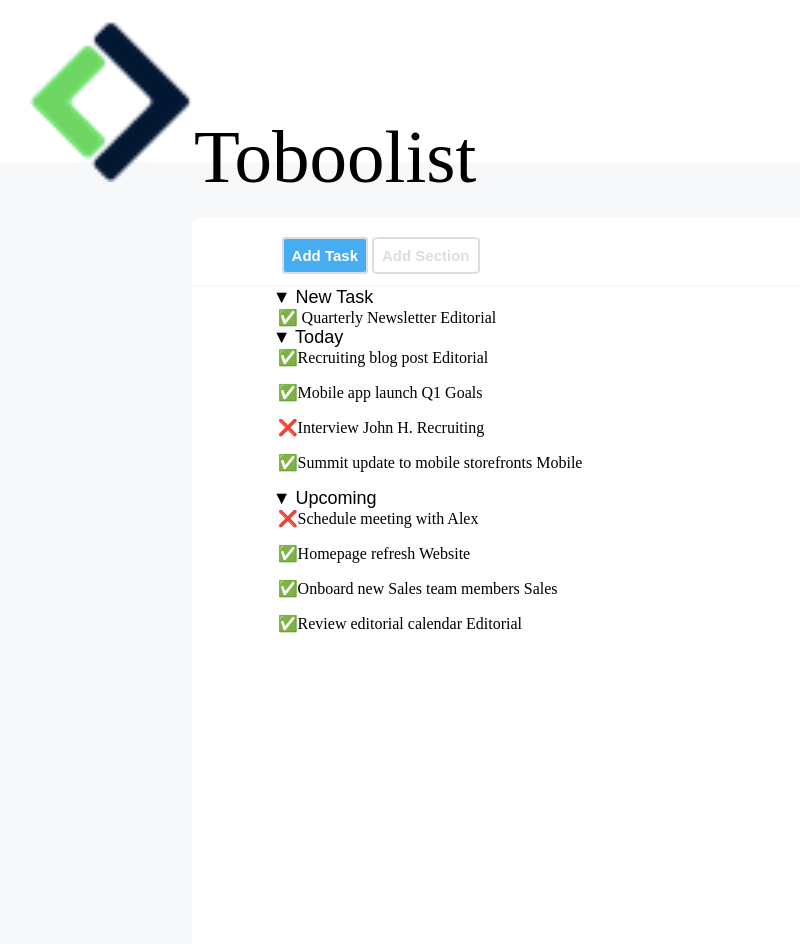
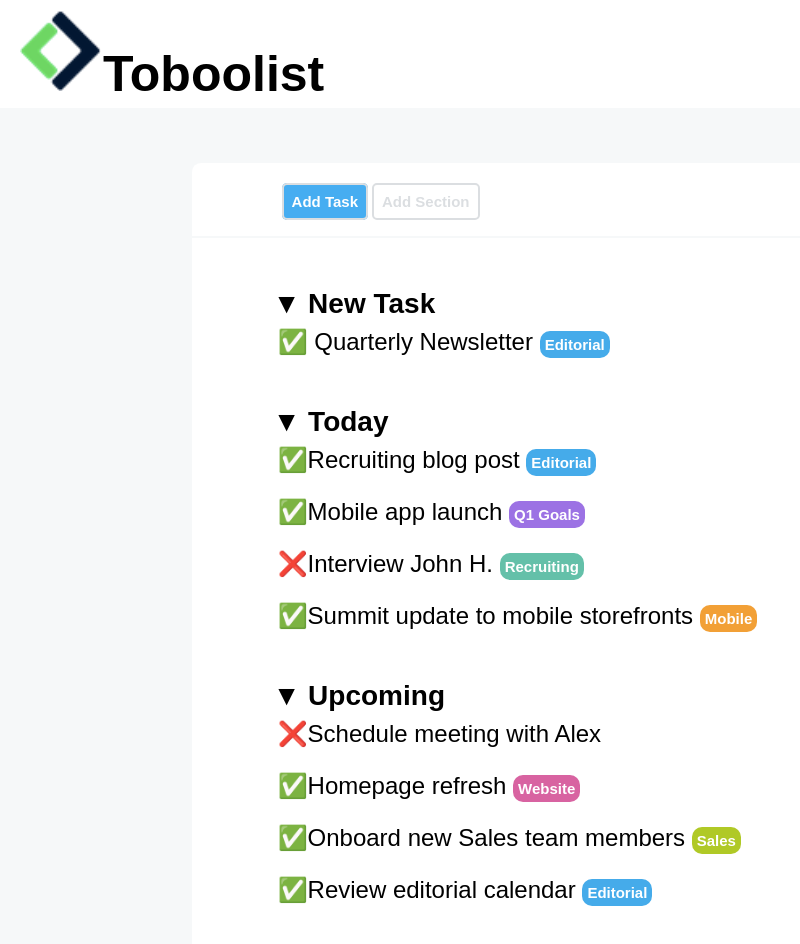
Before and after one commit to EduardoVaccarella/html-css-toboolist, a plain HTML site: page index.html in a window 1280 px wide. Shown: the top 944 px of the page, without its empty margins (0-800 px from the left). Drawn offline with Linux system fonts and the light colour scheme.

Commit message:
Ho finito gli ultimi cambiamenti

```diff
--- a/index.html
+++ b/index.html
@@ -10,8 +10,12 @@
 <body>
 
     <div class="header">
-        <img id="logo" src="img/Logo.png" alt="">
-        <span id="titolo">Toboolist</span>
+        <span>
+            <img id="logo" src="img/Logo.png" alt="">
+        </span>
+        <span id="titolo">
+            Toboolist
+        </span>
     </div>
 
 
--- a/style.css
+++ b/style.css
@@ -8,40 +8,41 @@ body {
 
 .header {
     background-color: white;
-    height: 15%;
+    height: 10%;
     font-size: 50%;
 }
 
 #logo {
-    height: 100%;
-    padding-top: 20px;
-    padding-left: 30px;
+    padding-top: 10px;
+    padding-left: 20px;
+    height: 75%;
 }
 
 #titolo {
-    font-size: 75px;
-    padding-bottom: 50px;
+    font-size: 50px;
+    font-weight: bold;
+    font-family: arial;
+    line-height: 5px;
 }
 
 #main {
     background-color: white;
     margin: auto;
     width: 70%;
-    height: 70%;
+    height: 80%;
     margin-top: 55px;
     border-radius: 1%;
 }
 
 #header2 {
-    padding-top: 15px;
+    padding-top: 30px;
     padding-left: 10%;
     height: 5%;
-    padding-top: 30px;
 }
 
 .button {
     background-color: #46adf1;
-    border-radius: 8%;
+    border-radius: 5px;
     padding: 8px;
     border: solid 2px #dbdee1;
     color: white;
@@ -62,8 +63,11 @@ body {
 }
 
 .sottotitolo {
-    font-size: 18px;
+    font-size: 28px;
     font-family: arial;
+    font-weight: bold;
+    margin-top: 50px;
+    margin-bottom: 8px;
 }
 
 #main2 {
@@ -72,4 +76,35 @@ body {
 
 .paragrafi {
     padding-left: 5px;
+    font-size: 24px;
+    font-family: arial;
 }
+
+.targhetta {
+    color: white;
+    font-size: 15px;
+    font-weight: bold;
+    background-color: #45abea;
+    border-radius: 10px;
+    padding: 5px;
+}
+
+#targhetta1 {
+    background-color: #9c72e4;
+}
+
+#targhetta2 {
+    background-color: #64c0a9;
+}
+
+#targhetta3 {
+    background-color: #f2a036;
+}
+
+#targhetta4 {
+    background-color: #d863a1;
+}
+
+#targhetta5 {
+    background-color: #b0c926;
+}
```
